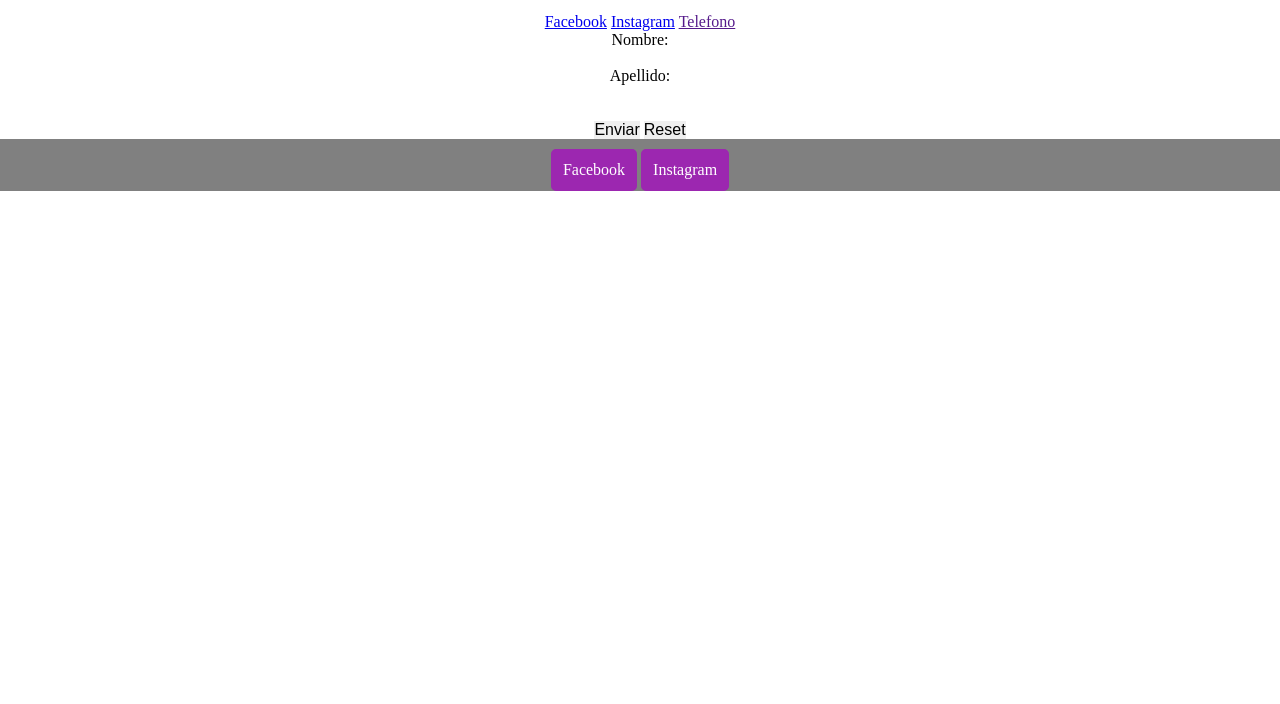
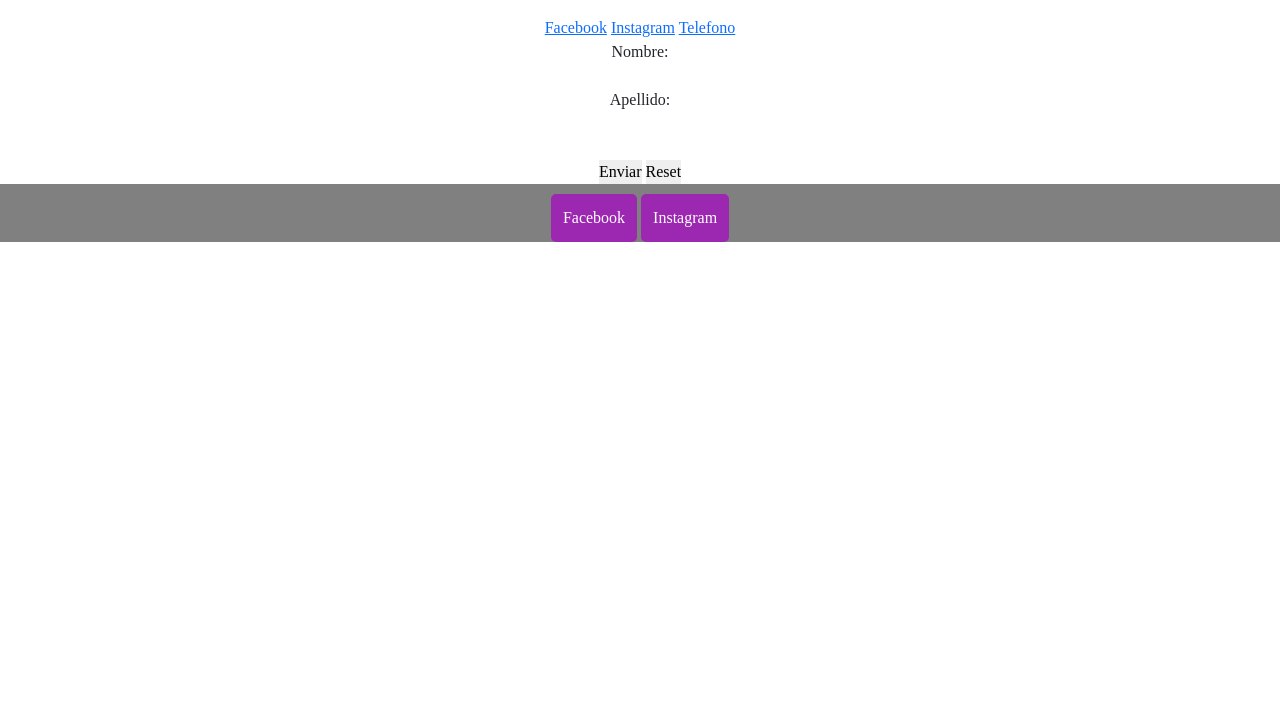
Before and after one commit to santiagonisi/PF-nisi, a plain HTML site: page pages/contacto.html in a window 1280 px wide. Shown: the part 96-800 px from the top of the page. Drawn offline with Linux system fonts and the light colour scheme; files that its build step writes are made by us from their sources.

Commit message:
pageswithbootstrap

```diff
--- a/pages/contacto.html
+++ b/pages/contacto.html
@@ -5,7 +5,9 @@
     <meta http-equiv="X-UA-Compatible" content="IE=edge">
     <meta name="viewport" content="width=device-width, initial-scale=1.0">
     <title>Bowie Club</title>
-    <link rel="stylesheet" href="../style.css">
+    <link rel="stylesheet" href="../css/bootstrap.min.css">
+    <link rel="stylesheet" href="../css/style.css">
+
 </head>
 <body>
         <div class="head1">
```
Also changed, not shown: pages/info.html (+2 -1 lines), pages/tematica.html (+2 -1 lines).
